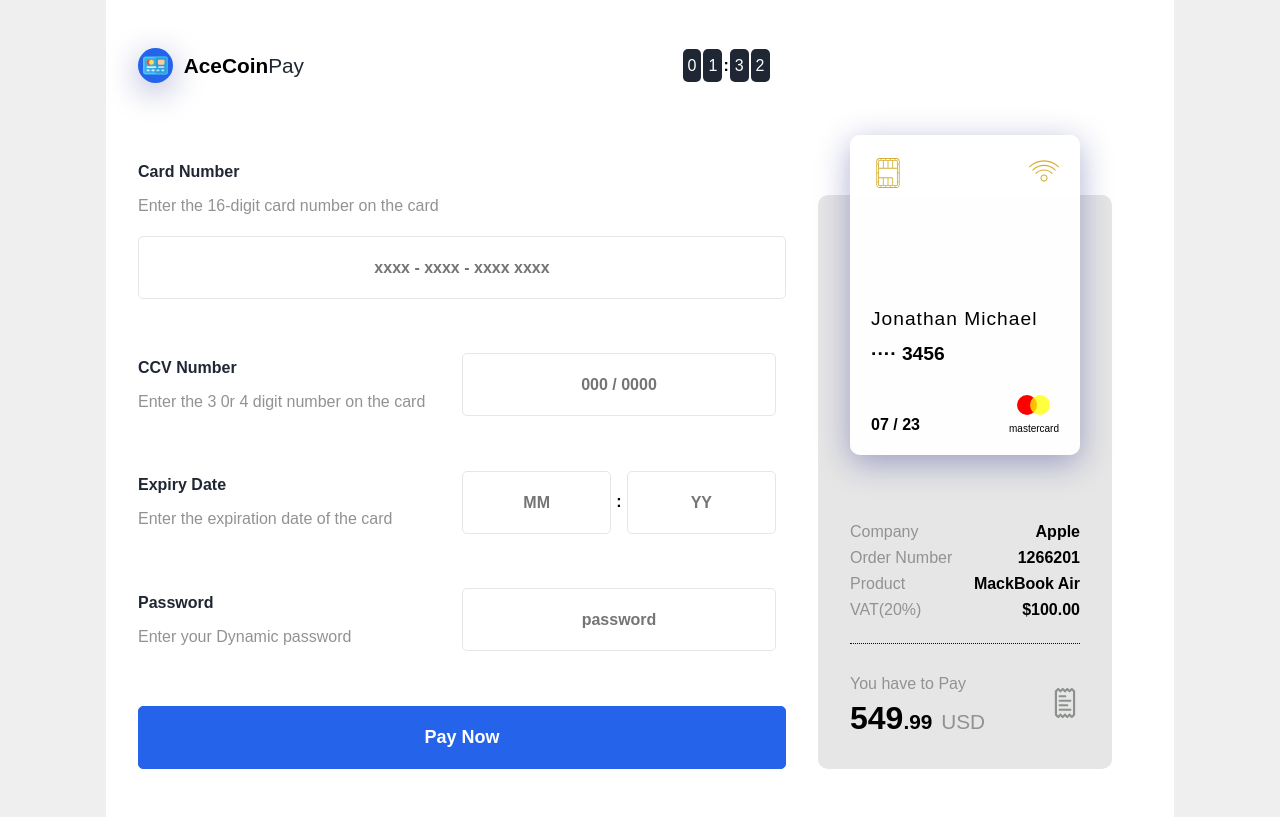
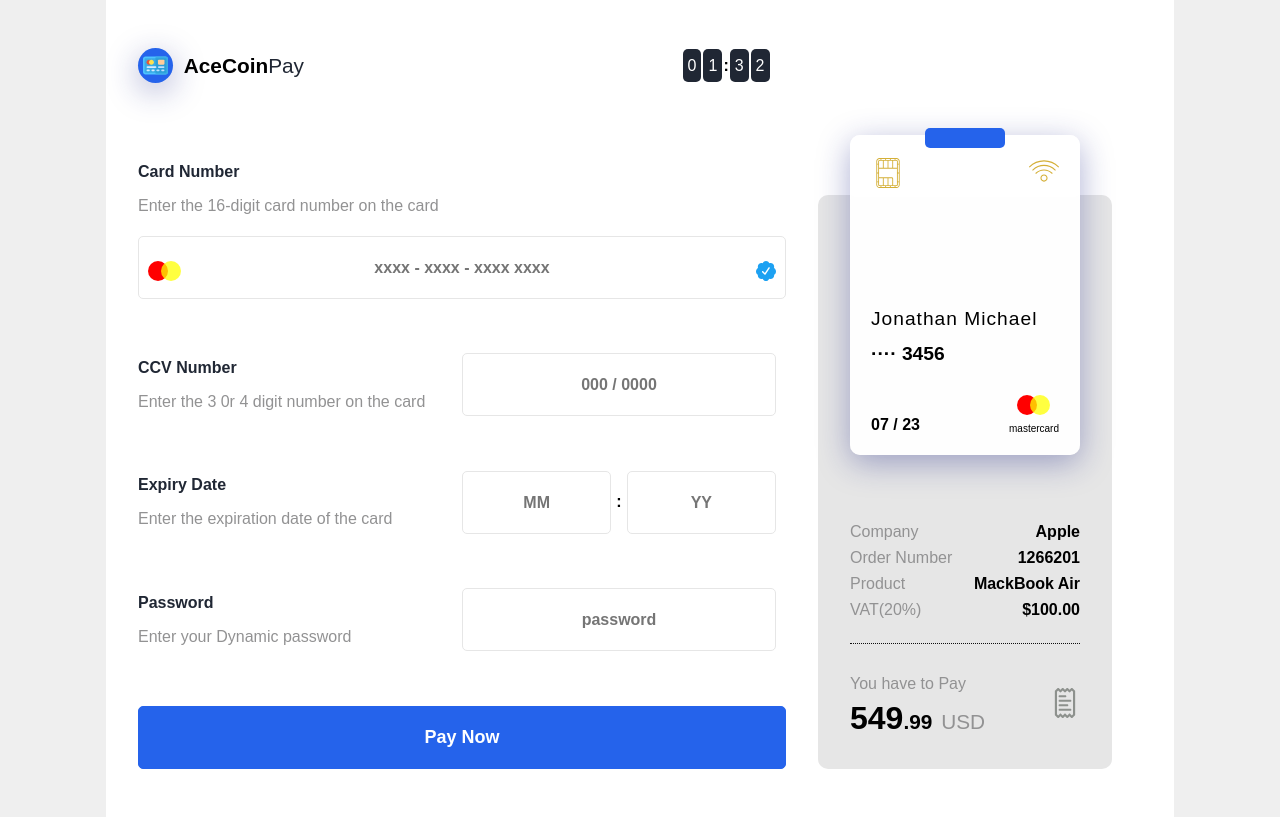
Before and after one commit to MeetMuaz/virtual-card, a React (Vite) app: page / in a window 1280 px wide. Built offline with nearby package versions, Linux system fonts and the light colour scheme.

Commit message:
second commit

```diff
--- a/src/components/Home/Home.jsx
+++ b/src/components/Home/Home.jsx
@@ -19,11 +19,15 @@
                   intro="Card Number"
                   info="Enter the 16-digit card number on the card"
                 />
-                <InputField
-                  type="text"
-                  placeholder="xxxx - xxxx - xxxx xxxx"
-                  name="password"
-                />
+                <div className={Styles.Relative}>
+                  <InputField
+                    type="text"
+                    placeholder="xxxx - xxxx - xxxx xxxx"
+                    name="password"
+                  />
+                  <span className={Styles.McLogo}></span>
+                  <img className={Styles.Badge} src="badge.svg" alt="" />
+                </div>
               </div>
               <div className={`${Styles.FormFlex} ${Styles.FormGroup}`}>
                 <LabelField
--- a/src/components/Home/Home.module.css
+++ b/src/components/Home/Home.module.css
@@ -57,6 +57,38 @@
     margin-bottom: 2rem;
 }
 
+.Relative{
+    position: relative;
+}
+
+.McLogo{
+    position: absolute;
+    top: 25px;
+    left: 10px;
+}
+
+.McLogo::before, .McLogo::after{
+    content: '';
+    position: relative;
+    display: inline-block;
+    width: 20px;
+    height: 20px;
+    border-radius: 50%;
+    background-color: #ff0000;
+}
+
+.McLogo::after{
+    background-color: #ffff00;
+    margin-left: -7px;
+    opacity: .75;
+}
+
+.Badge{
+    position: absolute;
+    top: 25px;
+    right: 10px;
+}
+
 @media (max-width: 991px) {
     .FormBlock > div:nth-child(2){
         margin-top: 0;
@@ -92,4 +124,11 @@
     .Container{
         padding: 0;
     }
+    .McLogo{
+        top: 17px;
+    }
+    .Badge{
+        position: absolute;
+        top: 17px;
+    }
 }
--- a/src/components/VirtualCard/VirtualCard.jsx
+++ b/src/components/VirtualCard/VirtualCard.jsx
@@ -5,7 +5,7 @@
   return (
     <div className={Styles.Wrapper}>
         <div className={Styles.Card}>
-            {/* <div className={Styles.BlueBox} /> */}
+            <div className={Styles.BlueBox} />
             <span className={Styles.Chip}>
                 <img src="chip.svg" alt="" />
             </span>
```
